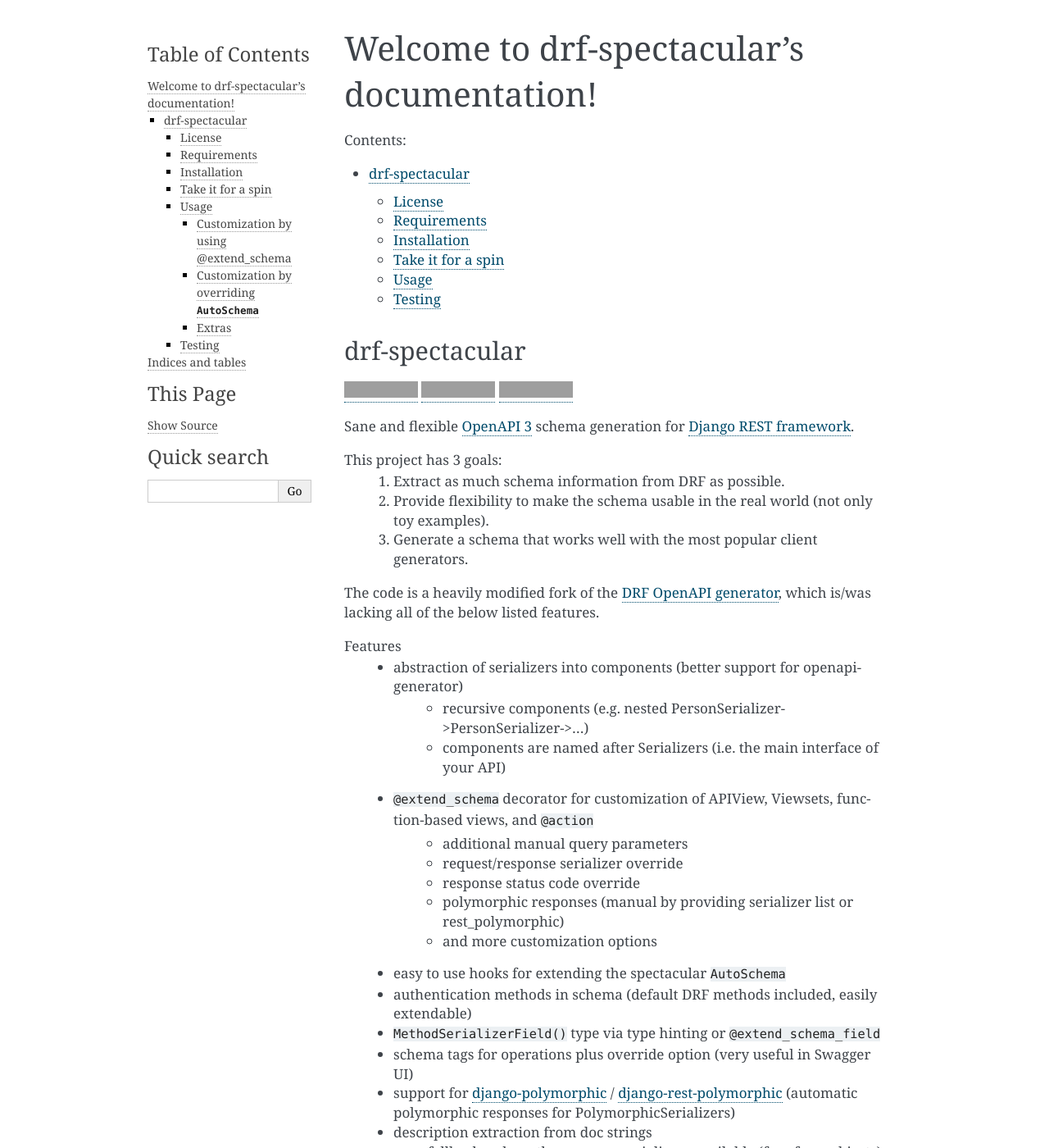
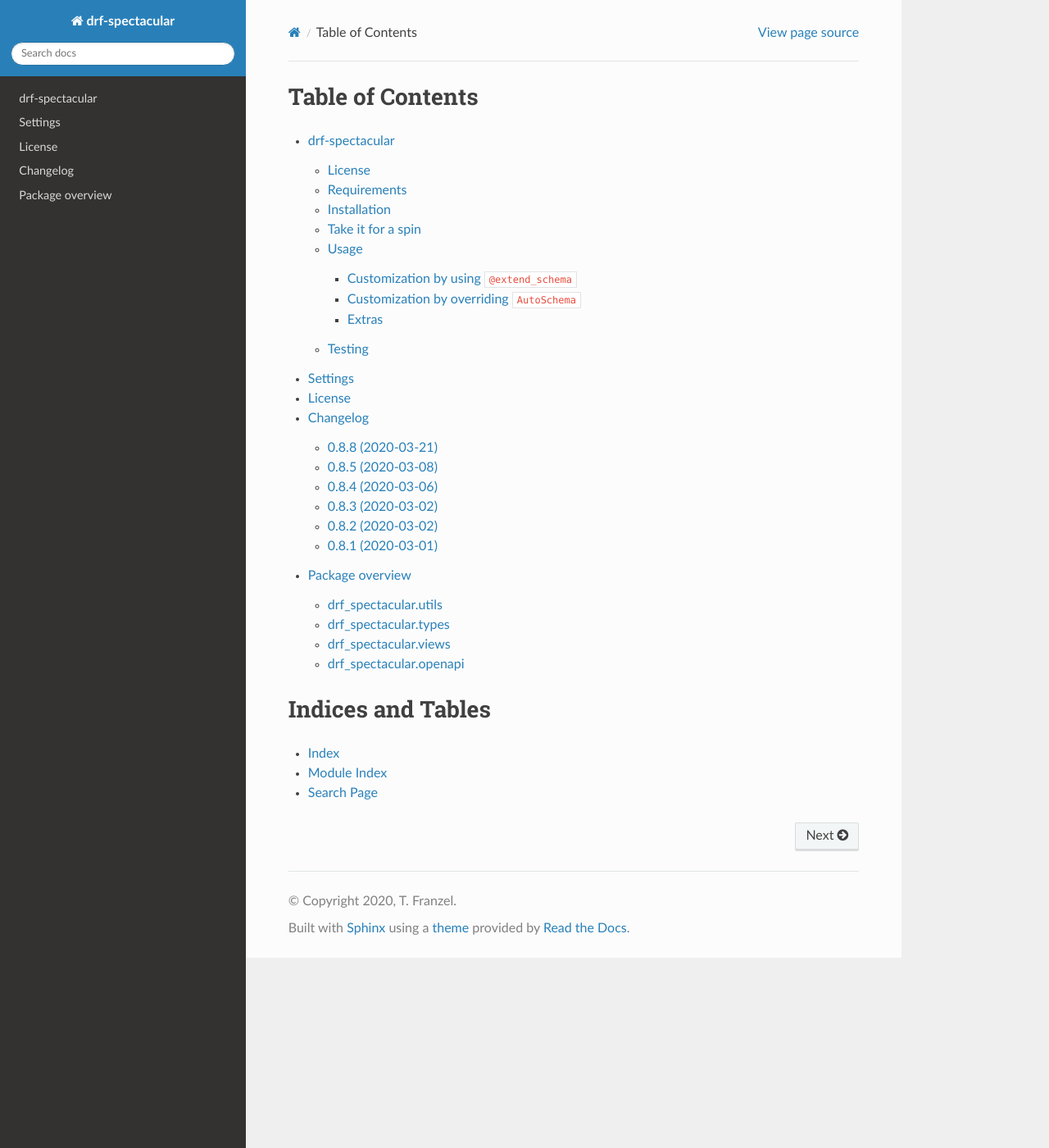
Before and after one commit to tfranzel/drf-spectacular, a Sphinx documentation site: the page built from docs/index.rst, in a window 1280 px wide and 1400 px high. Shown: the whole window at 82% size. Built offline with Sphinx 7.4.7 and the Read the Docs theme 2.0.0, drawn with Linux system fonts in a browser that asks for light colours; some of the changed text lies outside the part shown; grey boxes are pictures that could not be loaded.

Commit message:
sphinx config

```diff
--- a/README.rst
+++ b/README.rst
@@ -2,7 +2,7 @@
 drf-spectacular
 ===============
 
-|build-status-image| |codecov| |pypi-version|
+|build-status-image| |codecov| |pypi-version| |docs|
 
 Sane and flexible `OpenAPI 3 <https://github.com/OAI/OpenAPI-Specification>`_ schema generation for `Django REST framework <https://www.django-rest-framework.org/>`_.
 
@@ -99,8 +99,8 @@
 `drf-spectacular` works pretty well out of the box. The toy examples do not cover your cases?
 No problem, you can heavily customize how your schema will be rendered.
 
-Customization by using @extend_schema
-^^^^^^^^^^^^^^^^^^^^^^^^^^^^^^^^^^^^^
+Customization by using ``@extend_schema``
+^^^^^^^^^^^^^^^^^^^^^^^^^^^^^^^^^^^^^^^^^
 
 Most customization cases should be covered by the ``extend_schema`` decorator. We usually get
 pretty far with specifying ``OpenApiParameter`` and splitting request/response serializers, but
@@ -223,3 +223,5 @@
    :target: https://pypi.python.org/pypi/drf-spectacular
 .. |codecov| image:: https://codecov.io/gh/tfranzel/drf-spectacular/branch/master/graph/badge.svg
    :target: https://codecov.io/gh/tfranzel/drf-spectacular
+.. |docs| image:: https://readthedocs.org/projects/drf-spectacular/badge/
+   :target: https://drf-spectacular.readthedocs.io/
--- /dev/null
+++ b/docs/changelog.rst
@@ -0,0 +1 @@
+.. include:: ../CHANGELOG.rst
--- a/docs/conf.py
+++ b/docs/conf.py
@@ -10,9 +10,13 @@
 # add these directories to sys.path here. If the directory is relative to the
 # documentation root, use os.path.abspath to make it absolute, like shown here.
 #
-# import os
-# import sys
-# sys.path.insert(0, os.path.abspath('.'))
+import os
+import sys
+
+sys.path.insert(0, os.path.abspath('../'))
+
+from django.conf import settings  # noqa: E402
+settings.configure()
 
 
 # -- Project information -----------------------------------------------------
@@ -28,6 +32,7 @@
 # extensions coming with Sphinx (named 'sphinx.ext.*') or your custom
 # ones.
 extensions = [
+    'sphinx.ext.autodoc',
 ]
 
 # Add any paths that contain templates here, relative to this directory.
@@ -44,7 +49,8 @@
 # The theme to use for HTML and HTML Help pages.  See the documentation for
 # a list of builtin themes.
 #
-html_theme = 'alabaster'
+# html_theme = 'alabaster'
+html_theme = 'sphinx_rtd_theme'
 
 # Add any paths that contain custom static files (such as style sheets) here,
 # relative to this directory. They are copied after the builtin static files,
--- a/docs/index.rst
+++ b/docs/index.rst
@@ -3,18 +3,19 @@
    You can adapt this file completely to your liking, but it should at least
    contain the root `toctree` directive.
 
-Welcome to drf-spectacular's documentation!
-===========================================
+Table of Contents
+===================
 
 .. toctree::
-   :maxdepth: 2
-   :caption: Contents:
+   :maxdepth: 3
 
    readme.rst
+   settings.rst
+   license.rst
+   changelog.rst
+   drf_spectacular.rst
 
-.. include:: readme.rst
-
-Indices and tables
+Indices and Tables
 ==================
 
 * :ref:`genindex`
--- /dev/null
+++ b/docs/license.rst
@@ -0,0 +1,4 @@
+License
+=======
+
+.. literalinclude:: ../LICENSE
--- /dev/null
+++ b/docs/settings.rst
@@ -0,0 +1,11 @@
+Settings
+========
+
+
+Settings are configurable in ``settings.py`` in the scope ``SPECTACULAR_SETTINGS``.
+You can override any setting, otherwise the defaults below are used.
+
+
+.. literalinclude:: ../drf_spectacular/app_settings.py
+   :start-after: APISettings
+   :end-before: IMPORT_STRINGS
--- a/drf_spectacular/__init__.py
+++ b/drf_spectacular/__init__.py
@@ -1 +1 @@
-__version__ = '0.8.5'
+__version__ = '0.8.8'
```
Also changed, not shown: CHANGELOG.rst (added, +74 -0 lines), docs/drf_spectacular.rst (added, +35 -0 lines), 2 other files.
